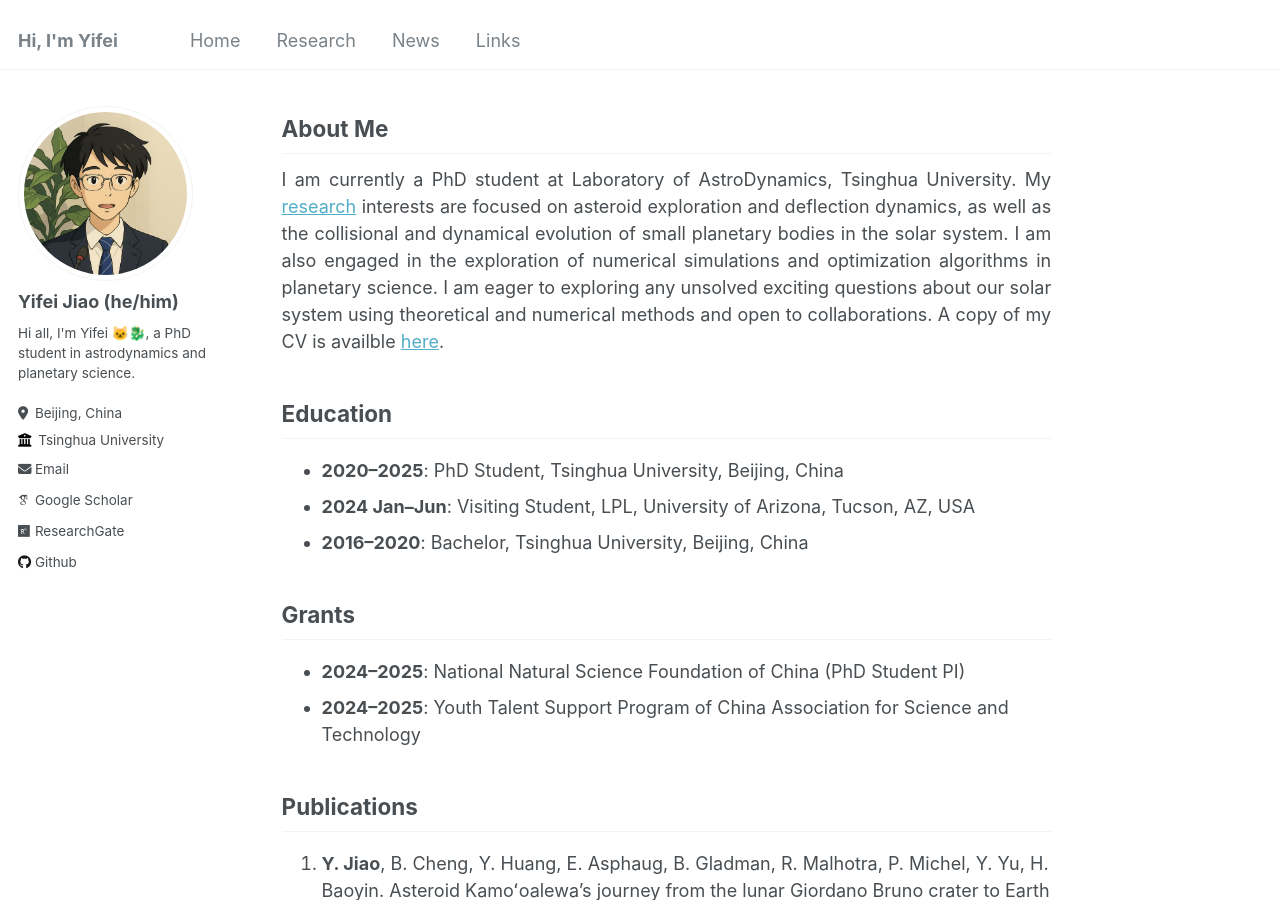
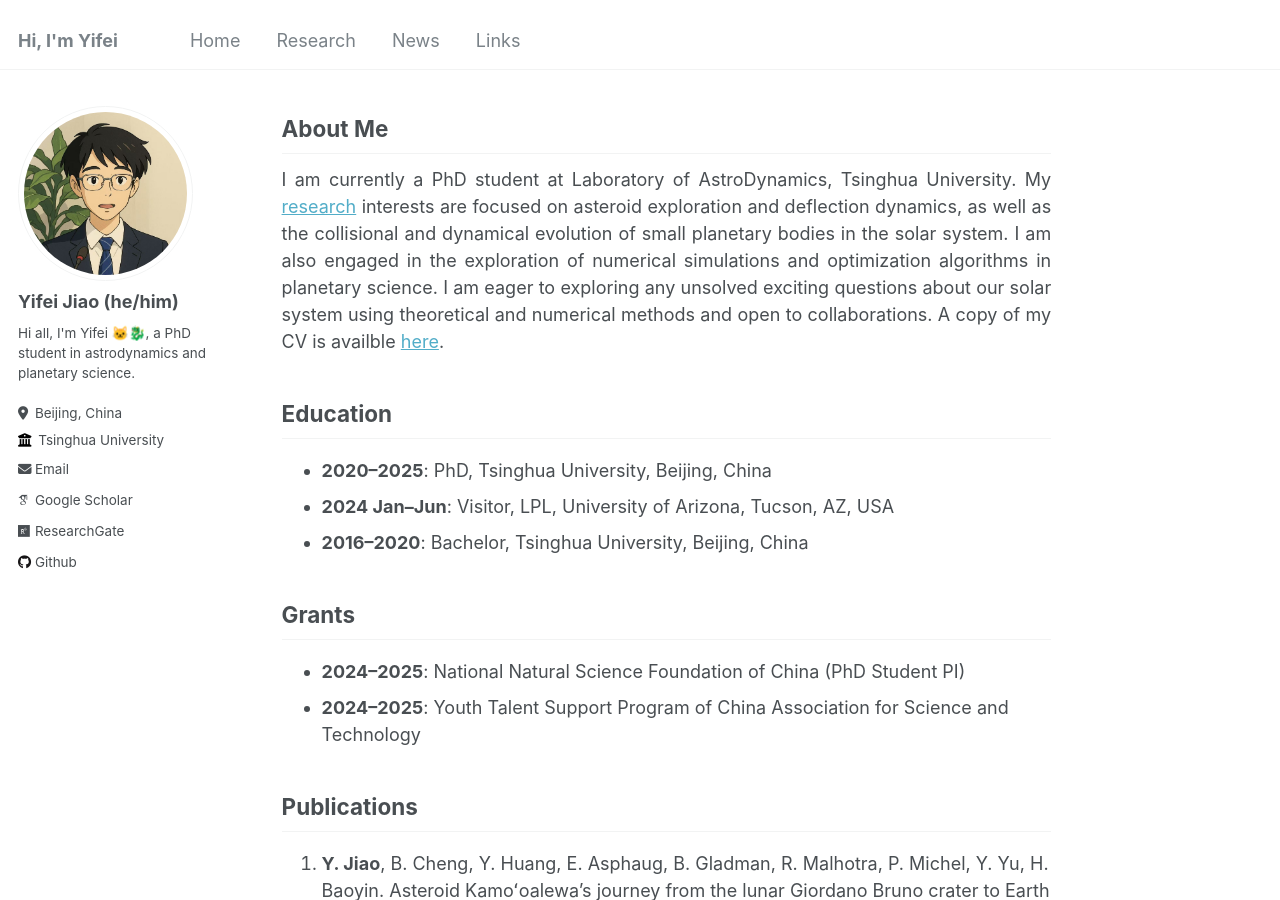
Before and after one commit to jiaoyf-thu/jiaoyf-thu.github.io, a Jekyll site: the page built from _pages/about.md, in a window 1280 px wide and 900 px high. Built offline with Jekyll 4.4.1, drawn with Linux system fonts in a browser that asks for light colours; some web fonts are replaced.

Commit message:
Update about.md

```diff
--- a/_pages/about.md
+++ b/_pages/about.md
@@ -15,8 +15,8 @@ I am currently a PhD student at Laboratory of AstroDynamics, Tsinghua University
 
 ## Education
 
-+ **2020--2025**: PhD Student, Tsinghua University, Beijing, China
-+ **2024 Jan--Jun**: Visiting Student, LPL, University of Arizona, Tucson, AZ, USA
++ **2020--2025**: PhD, Tsinghua University, Beijing, China
++ **2024 Jan--Jun**: Visitor, LPL, University of Arizona, Tucson, AZ, USA
 + **2016--2020**: Bachelor, Tsinghua University, Beijing, China
 
 ## Grants
```
